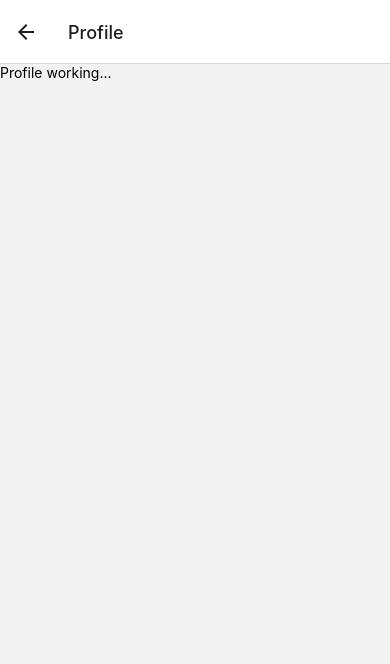
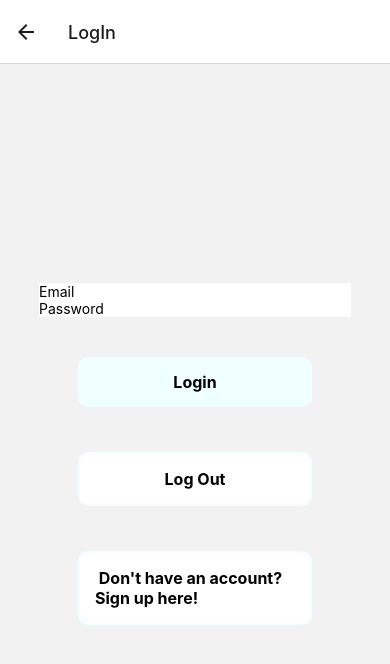
Before and after one commit to FringeCapstone/client, a React Native app: screen /Profile in a window 390 px wide. Shown: the top 664 px of the page. Built offline with nearby package versions, Linux system fonts and the light colour scheme; no server answers.

Commit message:
updated user auth flow

```diff
--- a/Screens/HomeScreen.js
+++ b/Screens/HomeScreen.js
@@ -25,12 +25,6 @@ const HomeScreen = ({ navigation }) => {
       >
         <Text style={styles.navigationText}>profile</Text>
       </Pressable>
-      <Pressable
-          style={styles.navigationButton}
-          onPress={() => navigation.navigate("LogIn")}
-      >
-          <Text style={styles.navigationText}>login</Text>
-      </Pressable>
     </View>
   );
 };
--- a/Screens/LoginScreen.js
+++ b/Screens/LoginScreen.js
@@ -15,7 +15,6 @@ const LoginScreen = () =>
             if (user)
             {
                 alert(`already logged in as ${user.email}`);
-                //navigation.replace("Home");
             }
         })
         return unsubscribe;
@@ -39,6 +38,16 @@ const LoginScreen = () =>
             .then(userCredentials => {
                 const user = userCredentials.user;
                 console.log("Logged in with: ", user.email);
+            })
+            .catch(error => alert(error.message));
+    }
+    const handleLogOut = () =>
+    {
+        auth
+            .signOut()
+            .then(() =>
+            {
+                console.log("Logged Out");
             })
             .catch(error => alert(error.message));
     }
@@ -68,6 +77,15 @@ const LoginScreen = () =>
                     onPress = {handleLogIn}
                     style={styles.button}>
                     <Text style ={styles.buttonText}> Login </Text>
+                </TouchableOpacity>
+
+            </View>
+            <View
+                style={styles.buttonContainer}>
+                <TouchableOpacity
+                    onPress = {handleLogOut}
+                    style={[styles.button, styles.buttonOutline]}>
+                    <Text style ={styles.buttonOutLineText}> Log Out </Text>
                 </TouchableOpacity>
 
             </View>
--- a/Screens/ProfileScreen.js
+++ b/Screens/ProfileScreen.js
@@ -1,10 +1,31 @@
 import { StyleSheet, Text, View } from "react-native";
+import {useEffect} from "react";
+import {auth} from "../firebase";
+import {useNavigation} from "@react-navigation/native";
 
 const ProfileScreen = ({ navigation, route }) => {
+
+  const myNav = useNavigation();
+  useEffect(() => {
+    const unsubscribe = auth.onAuthStateChanged(user =>
+    {
+      if (user)
+      {
+        alert(`logged in as ${user.email}`);
+      }
+      else if (!user)
+      {
+        alert('not logged in!');
+        myNav.replace("LogIn");
+      }
+
+    })
+    return unsubscribe;
+  })
   return (
     <View>
       {/* <Text>This is {route.params.name}'s profile</Text>; */}
-      <Text>Profile working...</Text>
+      <Text>Hello {auth.currentUser?.email}!</Text>
     </View>
   );
 };
```
